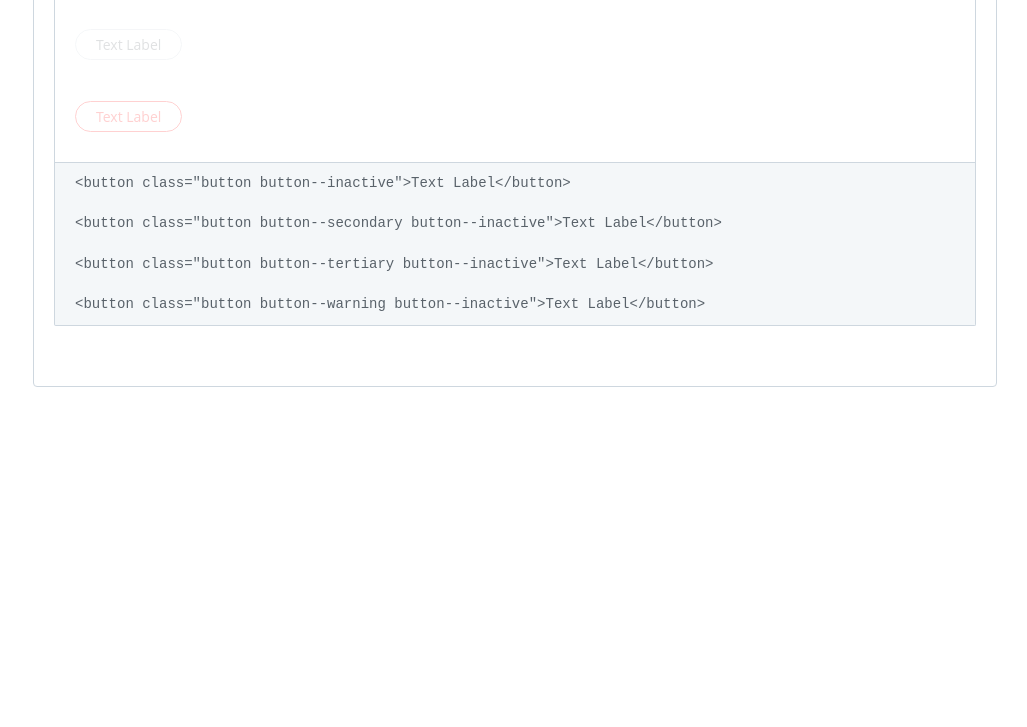
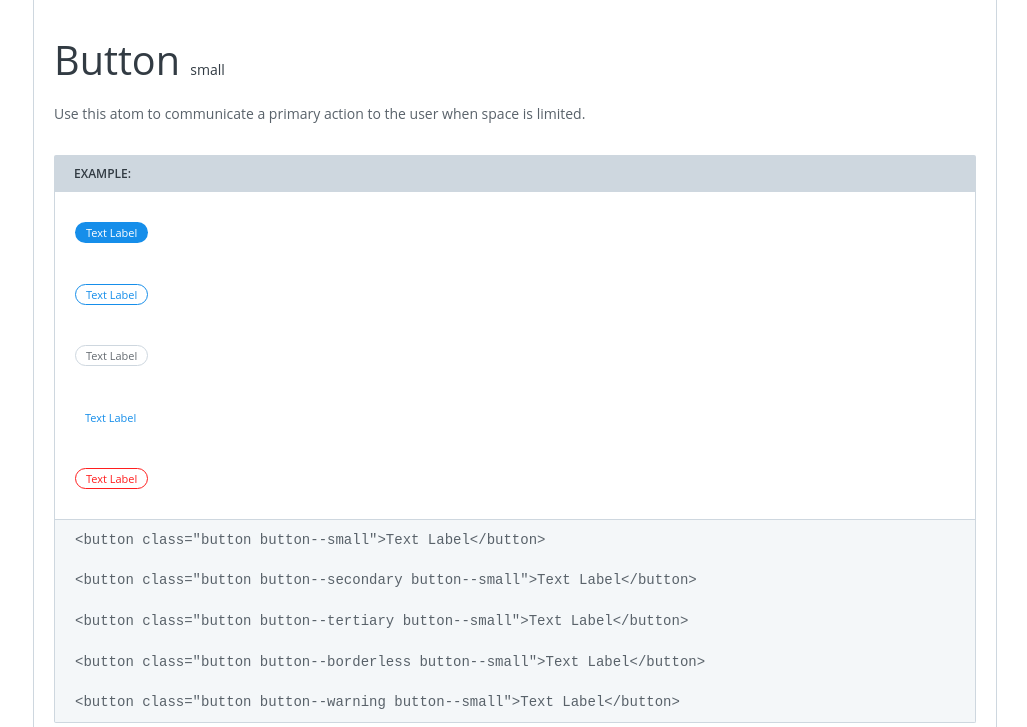
Before and after one commit to bufferapp/buffer-style, a plain HTML site: page buttons.html in a window 1280 px wide. Shown: the part 2055-2782 px from the top of the page, without its empty margins (253-1280 px from the left). Before the commit the page ends 2506 px from the top, so only its background shows below. Drawn offline with nearby package versions, Linux system fonts and the light colour scheme; some icons are missing.

Commit message:
Add a small modifieri to button object.

```diff
--- a/buttons.html
+++ b/buttons.html
@@ -123,6 +123,22 @@
               </div>
             </section>
 
+            <section class="section-secondary section-secondary--last">
+              <h2 class="section-secondary-title">Button <span class="subtitle">without a border</span></h2>
+              <p>Use this atom to communicate a non-primary action to the user.</p>
+              <div class="code-block code-block--last">
+                <div class="code-block-title">
+                  Example:
+                </div>
+                <div class="code-block-render">
+                  <button class="button button--borderless">Text Label</button>
+                </div>
+                <div class="code-block-code">
+                  <pre>&lt;button class="button button--borderless">Text Label&lt;/button></pre>
+                </div>
+              </div>
+            </section>
+
             <section class="section-secondary">
               <h2 class="section-secondary-title">Button <span class="subtitle">warning</span></h2>
               <p>Use this atom to communicate a destructive action to the user.</p>
@@ -140,6 +156,34 @@
             </section>
 
             <section class="section-secondary section-secondary--last">
+              <h2 class="section-secondary-title">Button <span class="subtitle">small</span></h2>
+              <p>Use this atom to communicate a primary action to the user when space is limited.</p>
+              <div class="code-block code-block--last">
+                <div class="code-block-title">
+                  Example:
+                </div>
+                <div class="code-block-render">
+                  <button class="button button--small">Text Label</button><br /><br /><br />
+                  <button class="button button--secondary button--small">Text Label</button><br /><br /><br />
+                  <button class="button button--tertiary button--small">Text Label</button><br /><br /><br />
+                  <button class="button button--borderless button--small">Text Label</button><br /><br /><br />
+                  <button class="button button--warning button--small">Text Label</button>
+                </div>
+                <div class="code-block-code">
+                  <pre>&lt;button class="button button--small">Text Label&lt;/button>
+
+&lt;button class="button button--secondary button--small">Text Label&lt;/button>
+
+&lt;button class="button button--tertiary button--small">Text Label&lt;/button>
+
+&lt;button class="button button--borderless button--small">Text Label&lt;/button>
+
+&lt;button class="button button--warning button--small">Text Label&lt;/button></pre>
+                </div>
+              </div>
+            </section>
+
+            <section class="section-secondary section-secondary--last">
               <h2 class="section-secondary-title">Button <span class="subtitle">inactive</span></h2>
               <p>Use this atom to communicate a currently locked action to the user.</p>
               <div class="code-block code-block--last">
@@ -150,7 +194,13 @@
                   <button class="button button--inactive">Text Label</button><br /><br /><br />
                   <button class="button button--secondary button--inactive">Text Label</button><br /><br /><br />
                   <button class="button button--tertiary button--inactive">Text Label</button><br /><br /><br />
-                  <button class="button button--warning button--inactive">Text Label</button>
+                  <button class="button button--borderless button--inactive">Text Label</button><br /><br /><br />
+                  <button class="button button--warning button--inactive">Text Label</button><br /><br /><br />
+                  <button class="button button--small button--inactive">Text Label</button><br /><br /><br />
+                  <button class="button button--small button--secondary button--inactive">Text Label</button><br /><br /><br />
+                  <button class="button button--small button--tertiary button--inactive">Text Label</button><br /><br /><br />
+                  <button class="button button--small button--borderless button--inactive">Text Label</button><br /><br /><br />
+                  <button class="button button--small button--warning button--inactive">Text Label</button>
                 </div>
                 <div class="code-block-code">
                   <pre>&lt;button class="button button--inactive">Text Label&lt;/button>
@@ -159,7 +209,19 @@
 
 &lt;button class="button button--tertiary button--inactive">Text Label&lt;/button>
 
-&lt;button class="button button--warning button--inactive">Text Label&lt;/button></pre>
+&lt;button class="button button--borderless button--inactive">Text Label&lt;/button>
+
+&lt;button class="button button--warning button--inactive">Text Label&lt;/button>
+
+&lt;button class="button button--small button--inactive">Text Label&lt;/button>
+
+&lt;button class="button button--small button--secondary button--inactive">Text Label&lt;/button>
+
+&lt;button class="button button--small button--tertiary button--inactive">Text Label&lt;/button>
+
+&lt;button class="button button--small button--borderless button--inactive">Text Label&lt;/button>
+
+&lt;button class="button button--small button--warning button--inactive">Text Label&lt;/button></pre>
                 </div>
               </div>
             </section>
--- a/css/style.css
+++ b/css/style.css
@@ -155,7 +155,6 @@ small {
   padding: 5px 20px;
   font-family: "open sans", sans-serif;
   font-size: 14px;
-  font-weight: 400;
   color: #ffffff;
   background-color: #168eea;
   border: 1px solid transparent;
@@ -229,6 +228,23 @@ small {
       background-color: transparent;
       border-color: #ced7df; }
 
+.button--borderless {
+  color: #168eea;
+  background-color: transparent;
+  border: 0; }
+  .button--borderless:hover {
+    color: #137ac9;
+    background-color: transparent; }
+    .button--borderless:hover.button--inactive {
+      color: #168eea;
+      background-color: transparent; }
+  .button--borderless:active {
+    color: #137ac9;
+    background-color: transparent !important; }
+    .button--borderless:active.button--inactive {
+      color: #168eea;
+      background-color: transparent !important; }
+
 .button--warning {
   color: #ff1e1e;
   background-color: #ffffff;
@@ -251,6 +267,10 @@ small {
       color: #ffffff; }
   .button--warning i.bi {
     color: #ff1e1e; }
+
+.button--small {
+  padding: 2px 10px;
+  font-size: 11px; }
 
 /* Base Objects
 ------------------------------------------------------------ */
```
